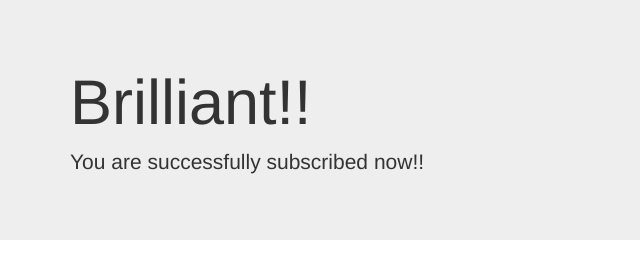
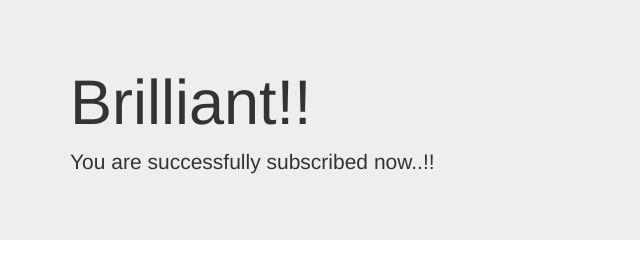
Before and after one commit to muhalfatih20/testing, a website: page success.html in a window 1280 px wide. Shown: the full height of the page, 0-640 px from the left. Drawn offline with nearby package versions, Linux system fonts and the light colour scheme.

Commit message:
commitv4

```diff
--- a/success.html
+++ b/success.html
@@ -10,7 +10,7 @@
     <div class="jumbotron jumbotron-fluid">
       <div class="container">
         <h1 class="display-4">Brilliant!!</h1>
-        <p class="lead">You are successfully subscribed now!!</p>
+        <p class="lead">You are successfully subscribed now..!!</p>
       </div>
     </div>
   </body>
```
